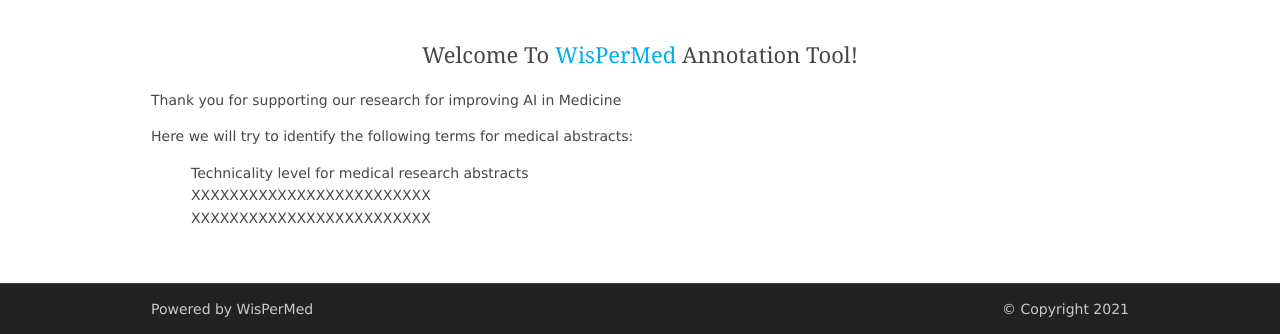
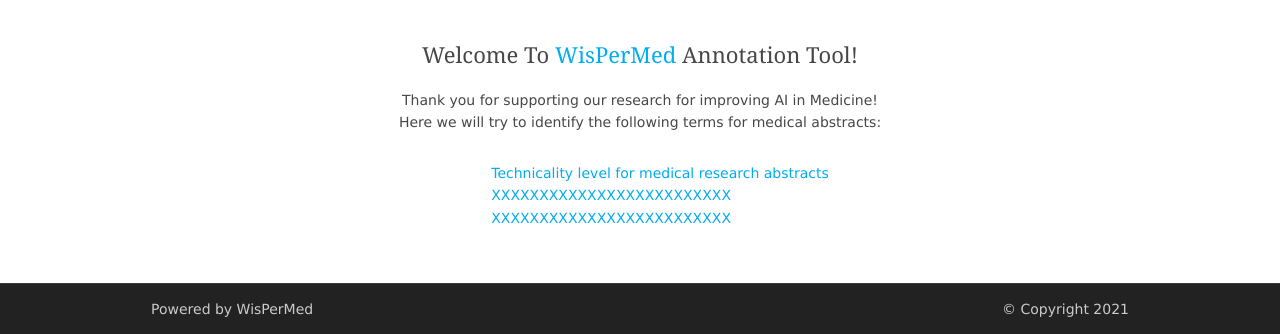
Before and after one commit to samehfrihat/TechnicalityLevelAnnotationTool, a Flask app: template src/static/templates/index.html in a window 1280 px wide. Shown: the part 833-1167 px from the top of the page. Run offline with Flask 2, Linux system fonts and the light colour scheme; the template is opened without the code that fills it: most values are stand-ins (such as "Sample title", 1, 10 or a date in 2020); parts of the project's set-up code (start-up, migrations or seed data) failed here and were passed over.

Commit message:
#01 Internationalization - new requirements
new requirements
Flask-Babel
Flask-FontAwesome

```diff
--- a/requirements.txt
+++ b/requirements.txt
@@ -11,3 +11,5 @@ python-dateutil==2.8.2
 pytz==2021.3
 six==1.16.0
 Werkzeug==2.0.2
+Flask-Babel
+Flask-FontAwesome
--- a/src/static/layout/styles/index.css
+++ b/src/static/layout/styles/index.css
@@ -91,7 +91,7 @@ main {
 }
 
 .center {
-     align:center
+    align: center
 }
 
 .tg colgroup col {
@@ -109,7 +109,9 @@ main {
     .tg colgroup col:first-child {
         width: 10%;
     }
+
 }
+
 
 #loging {
     color: #000000;
@@ -120,20 +122,52 @@ main {
     justify-content: center;
     justify-items: end;
 }
-#loging .input_row input{
+
+#loging .input_row input {
     width: 300px;
 }
-#loging input[type=submit]{
+
+#loging input[type=submit] {
     width: 125px;
     font-size: unset;
 }
-.input_row{
+
+.input_row {
     display: grid;
     grid-template-columns: auto max-content;
     justify-items: end;
     margin: 15px;
     width: 100%;
 }
-#loging .input_row label,#loging .input_row input{
+
+#loging .input_row label, #loging .input_row input {
     margin: 10px;
 }
+
+.fa-info-circle{
+    color: var(--color-primary-0);
+}
+
+.invisible{
+    display: none;
+}
+
+
+/** FF*/
+input[type="range"]::-moz-range-progress {
+  background-color: var(--color-secondary-2-0);
+}
+
+input[type="range"]::-moz-range-track {
+  background-color: #F7F7F7;
+    border-radius: 4px;
+    border: 1px solid #DDDDDD;
+}
+
+.centered_list{
+display: grid;
+}
+
+.centered_list ul{
+    justify-self: center;
+}
--- a/src/static/templates/header.html
+++ b/src/static/templates/header.html
@@ -8,7 +8,7 @@
           media="all">
     <script type="text/javascript" src="https://ajax.googleapis.com/ajax/libs/jquery/3.6.0/jquery.min.js"></script>
     <link rel="shortcut icon" href="{{ url_for('static', filename='./images/favicon.ico') }}">
-
+    {{ fontawesome_html() }}
     {% if title %}
     <title>{{ title }} - WisPerMed</title>
     {% else %}
@@ -21,25 +21,25 @@
         <div id="header" class="hoc clear">
             <div id="logo" class="fl_left">
                 <h1>
-                        <img class="logo1" src="{{ url_for('static', filename='./images/logo.jpg') }}" alt="logo"> <a href="/"> e-Health!</a>
+                    <img class="logo1" src="{{ url_for('static', filename='./images/logo.jpg') }}" alt="logo"> <a
+                        href="/"> e-Health!</a>
                 </h1>
             </div>
             <nav id="mainav" class="fl_right">
                 <ul class="clear">
-                    <li class="active"><a href="/home">{{gettext('Home')}}</a></li>
-                    <li class="active"><a class="drop" href="#">{{gettext('Annotate')}}</a>
+                    <li class="active"><a href="/home"><span class="fas fa-home"></span> {{gettext('Home')}}</a></li>
+                    <li class="active"><a class="drop" href="#"><span class="fas fa-edit"></span> {{gettext('Annotate')}}</a>
                         <ul>
                             <li class="active"><a href="/technicality">{{gettext('Technicality')}}</a></li>
                         </ul>
                     </li>
-                    <li class="active"><a class="drop" href="#">{{gettext('Settings')}}</a>
+                    <li class="active"><a class="drop" href="#"><span class="fas fa-user-circle"></span> {{gettext('Settings')}}</a>
                         <ul>
                             <li class="active"><a href="/change_pass">{{gettext('Change password')}}</a></li>
-                            <li class="active"><a href="/logout">{{gettext('logout')}}</a></li>
+                            <li class="active"><a href="/logout"><span class="fas fa-sign-out-alt"></span> {{gettext('logout')}}</a></li>
                         </ul>
                     </li>
-                    <li class="active"><a href="https://www.uni-due.de/grk_wispermed/grk_wispermed.php">{{gettext('About
-                        us')}}</a></li>
+                    <li class="active"><a href="https://www.uni-due.de/grk_wispermed/grk_wispermed.php"><span class="fas fa-external-link-alt"></span> {{gettext('About us')}}</a></li>
                 </ul>
             </nav>
         </div>
--- a/src/static/templates/index.html
+++ b/src/static/templates/index.html
@@ -5,8 +5,10 @@
             <ul class="slides">
                 <li>
                     <article>
-                        <h1 class='heading'><span style="color: #00ACEE;" class='heading'>{{ username }}</span>{{gettext(', Welcome to WisPerMed')}} </h1>
-                        <h1>{{gettext('Annotation tool for improving Artificial intelligence in medical decision support')}}</h1>
+                        <h1 class='heading'><span style="color: #00ACEE;" class='heading'>{{ username }}</span>{{gettext(',
+                            Welcome to WisPerMed')}} </h1>
+                        <h1>{{gettext('Annotation tool for improving Artificial intelligence in medical decision
+                            support')}}</h1>
                     </article>
                 </li>
             </ul>
@@ -16,15 +18,21 @@
 <div class="wrapper row3">
     <main class="hoc container clear">
         <div class="content">
-            <h3 class="heading" align="center">{{gettext('Welcome to ') }}<a href="https://www.uni-due.de/grk_wispermed/grk_wispermed.php">WisPerMed</a>{{gettext(' Annotation Tool!')}}</h3>
-            <p>{{gettext('Thank you for supporting our research for improving AI in Medicine')}}</p>
-            <p>{{gettext('Here we will try to identify the following terms for medical abstracts:')}}</p>
-            <ul>
-                <li>{{gettext('Technicality level for medical research abstracts')}}</li>
-                <li>{{gettext('XXXXXXXXXXXXXXXXXXXXXXXXX')}}</li>
-                <li>{{gettext('XXXXXXXXXXXXXXXXXXXXXXXXX')}}</li>
-            </ul>
-            <div class="clear"></div>
+            <h3 class="heading" align="center">{{gettext('Welcome to ') }}<a
+                    href="https://www.uni-due.de/grk_wispermed/grk_wispermed.php">WisPerMed</a>{{gettext(' Annotation
+                Tool!')}}</h3>
+            <p class="center">{{gettext('Thank you for supporting our research for improving AI in Medicine! <br> Here
+                we will try to
+                identify the following terms for medical abstracts:')}}</p>
+            <div class="centered_list">
+                <ul>
+                    <li title="{{gettext('Englisch: Technicality; \nDie Formalität Beschreibt, wie fachlich ein Text ist. Anzeichen für eine hohe Formalität ist der Gebrauch vieler (spezifischer) Fachwörter und ein hohes Maß an benötigtem Vorwissen aus der Domäne, um den Text verstehen zu können.') }}"><a href="/technicality"><span class="fas fa-edit"></span> {{gettext('Technicality level for
+                        medical
+                        research abstracts')}}</a></li>
+                    <li><a href="/#"><span class="fas fa-edit"></span> {{gettext('XXXXXXXXXXXXXXXXXXXXXXXXX')}}</a></li>
+                    <li><a href="/#"><span class="fas fa-edit"></span> {{gettext('XXXXXXXXXXXXXXXXXXXXXXXXX')}}</a></li>
+                </ul>
+            </div>
         </div>
     </main>
 </div>
```
Also changed, not shown: src/__init__.py (+11 -1 lines), src/static/templates/change_pass.html (+10 -11 lines), src/static/templates/login.html (+7 -6 lines), src/static/templates/technicality.html (+6 -5 lines), src/translations/de/LC_MESSAGES/messages.po (added).
